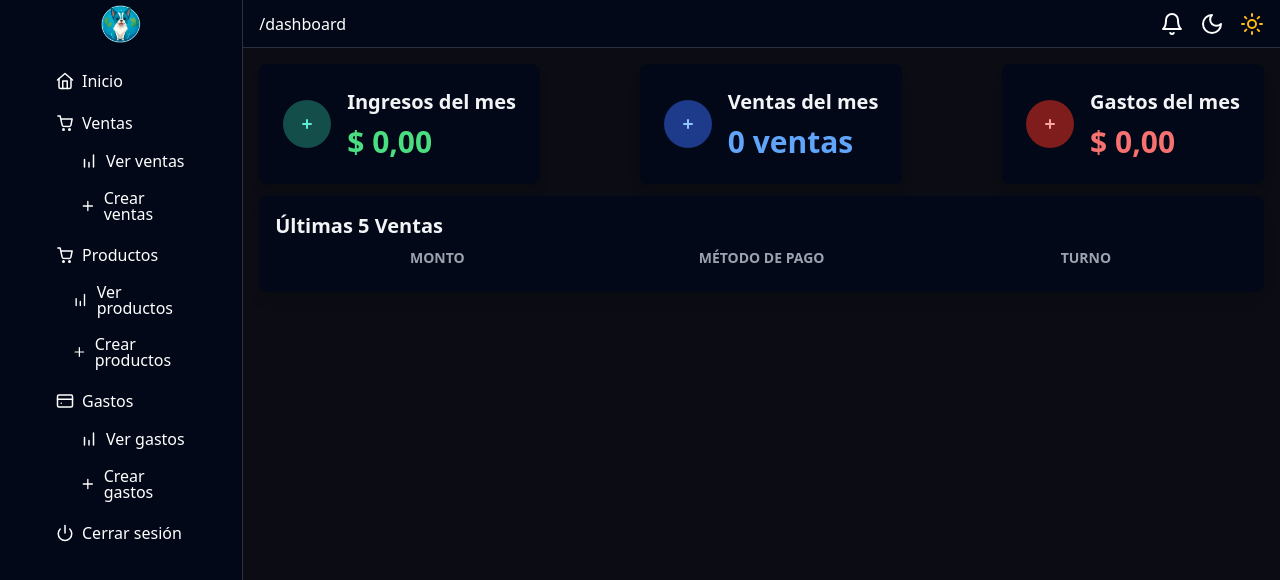
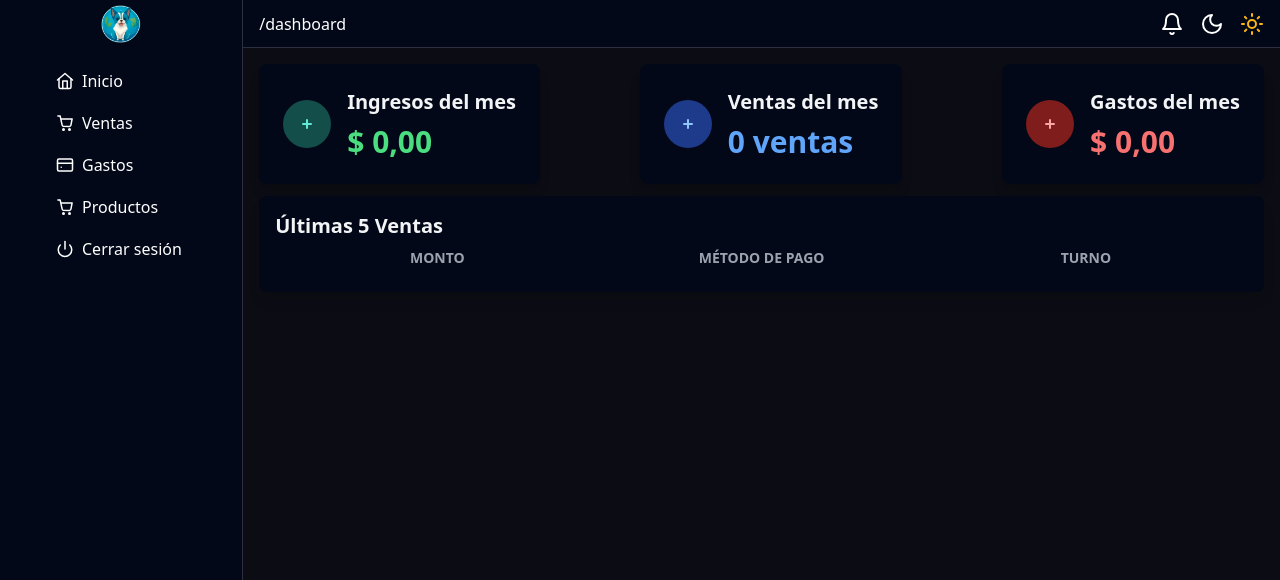
Before and after one commit to manuimfeld/bichitos-dashboard-react, a React (Vite) app: page / in a window 1280 px wide. Shown: the top 580 px of the page. Built offline with nearby package versions, Linux system fonts and the light colour scheme.

Commit message:
edit aside menu options

```diff
--- a/src/components/asideMenu/AsideMenu.tsx
+++ b/src/components/asideMenu/AsideMenu.tsx
@@ -45,9 +45,9 @@ export const AsideMenu = () => {
             <circle cx="18" cy="20.5" r="1" />
             <path d="M2.5 2.5h3l2.7 12.4a2 2 0 0 0 2 1.6h7.7a2 2 0 0 0 2-1.6l1.6-8.4H7.1" />
           </svg>
-          Ventas
+          <NavLink to="/dashboard/ventas">Ventas</NavLink>
         </li>
-        <li className="font-light mt-1 ml-6 hover:bg-[#f0f4f8] dark:hover:bg-[#2D2F40] w-fit px-4 py-2 rounded-sm flex items-center">
+        <li className="font-normal mt-2 hover:bg-[#f5f5f5] dark:hover:bg-[#2D2F40] w-full px-4 rounded-sm py-2 flex items-center">
           <svg
             xmlns="http://www.w3.org/2000/svg"
             width="18"
@@ -58,33 +58,13 @@ export const AsideMenu = () => {
             strokeWidth="2"
             strokeLinecap="round"
             strokeLinejoin="round"
+            className="mr-2"
           >
-            <path d="M12 20v-6M6 20V10M18 20V4" />
+            <rect x="2" y="4" width="20" height="16" rx="2" />
+            <path d="M7 15h0M2 9.5h20" />
           </svg>
-          <NavLink to="/dashboard/ventas" className="ml-2">
-            Ver ventas
-          </NavLink>
+          <NavLink to="/dashboard/gastos">Gastos</NavLink>
         </li>
-        <li className="font-light mt-1 ml-6 hover:bg-[#f0f4f8] dark:hover:bg-[#2D2F40] w-fit px-4 py-2 rounded-sm flex items-center">
-          <svg
-            xmlns="http://www.w3.org/2000/svg"
-            width="18"
-            height="18"
-            viewBox="0 0 24 24"
-            fill="none"
-            stroke="currentColor"
-            strokeWidth="2"
-            strokeLinecap="round"
-            strokeLinejoin="round"
-          >
-            <line x1="12" y1="5" x2="12" y2="19"></line>
-            <line x1="5" y1="12" x2="19" y2="12"></line>
-          </svg>
-          <NavLink className="ml-2" to="/dashboard/ventas/crear">
-            Crear ventas
-          </NavLink>
-        </li>
-
         <li className="font-normal mt-2 hover:bg-[#f5f5f5] dark:hover:bg-[#2D2F40] w-full px-4 rounded-sm py-2 flex items-center">
           <svg
             xmlns="http://www.w3.org/2000/svg"
@@ -102,98 +82,7 @@ export const AsideMenu = () => {
             <circle cx="18" cy="20.5" r="1" />
             <path d="M2.5 2.5h3l2.7 12.4a2 2 0 0 0 2 1.6h7.7a2 2 0 0 0 2-1.6l1.6-8.4H7.1" />
           </svg>
-          Productos
-        </li>
-        <li className="font-light mt-1 ml-6 hover:bg-[#f0f4f8] dark:hover:bg-[#2D2F40] w-fit px-2 py-2 rounded-sm flex items-center">
-          <svg
-            xmlns="http://www.w3.org/2000/svg"
-            width="18"
-            height="18"
-            viewBox="0 0 24 24"
-            fill="none"
-            stroke="currentColor"
-            strokeWidth="2"
-            strokeLinecap="round"
-            strokeLinejoin="round"
-          >
-            <path d="M12 20v-6M6 20V10M18 20V4" />
-          </svg>
-          <NavLink to="/dashboard/productos" className="ml-2">
-            Ver productos
-          </NavLink>
-        </li>
-        <li className="font-light mt-1 ml-6 hover:bg-[#f0f4f8] dark:hover:bg-[#2D2F40] w-fit px-2 py-2 rounded-sm flex items-center">
-          <svg
-            xmlns="http://www.w3.org/2000/svg"
-            width="18"
-            height="18"
-            viewBox="0 0 24 24"
-            fill="none"
-            stroke="currentColor"
-            strokeWidth="2"
-            strokeLinecap="round"
-            strokeLinejoin="round"
-          >
-            <line x1="12" y1="5" x2="12" y2="19"></line>
-            <line x1="5" y1="12" x2="19" y2="12"></line>
-          </svg>
-          <NavLink to="/dashboard/productos/crear" className="ml-2">
-            Crear productos
-          </NavLink>
-        </li>
-
-        <li className="font-normal mt-2 hover:bg-[#f5f5f5] dark:hover:bg-[#2D2F40] w-full px-4 rounded-sm py-2 flex items-center">
-          <svg
-            xmlns="http://www.w3.org/2000/svg"
-            width="18"
-            height="18"
-            viewBox="0 0 24 24"
-            fill="none"
-            stroke="currentColor"
-            strokeWidth="2"
-            strokeLinecap="round"
-            strokeLinejoin="round"
-            className="mr-2"
-          >
-            <rect x="2" y="4" width="20" height="16" rx="2" />
-            <path d="M7 15h0M2 9.5h20" />
-          </svg>
-          Gastos
-        </li>
-        <li className="font-light mt-1 ml-6 hover:bg-[#f0f4f8] dark:hover:bg-[#2D2F40] w-fit px-4 py-2 rounded-sm flex items-center">
-          <svg
-            xmlns="http://www.w3.org/2000/svg"
-            width="18"
-            height="18"
-            viewBox="0 0 24 24"
-            fill="none"
-            stroke="currentColor"
-            strokeWidth="2"
-            strokeLinecap="round"
-            strokeLinejoin="round"
-            className="mr-2"
-          >
-            <path d="M12 20v-6M6 20V10M18 20V4" />
-          </svg>
-          <NavLink to="/dashboard/gastos">Ver gastos</NavLink>
-        </li>
-        <li className="font-light mt-1 ml-6 hover:bg-[#f0f4f8] dark:hover:bg-[#2D2F40] w-fit px-4 py-2 rounded-sm flex items-center">
-          <svg
-            xmlns="http://www.w3.org/2000/svg"
-            width="18"
-            height="18"
-            viewBox="0 0 24 24"
-            fill="none"
-            stroke="currentColor"
-            strokeWidth="2"
-            strokeLinecap="round"
-            strokeLinejoin="round"
-            className="mr-2"
-          >
-            <line x1="12" y1="5" x2="12" y2="19"></line>
-            <line x1="5" y1="12" x2="19" y2="12"></line>
-          </svg>
-          <NavLink to="/dashboard/gastos/crear">Crear gastos</NavLink>
+          <NavLink to="/dashboard/productos">Productos</NavLink>
         </li>
         <li className="font-normal mt-2 hover:bg-[#292B50] w-full px-4 rounded-sm py-2 flex items-center">
           <svg
```
